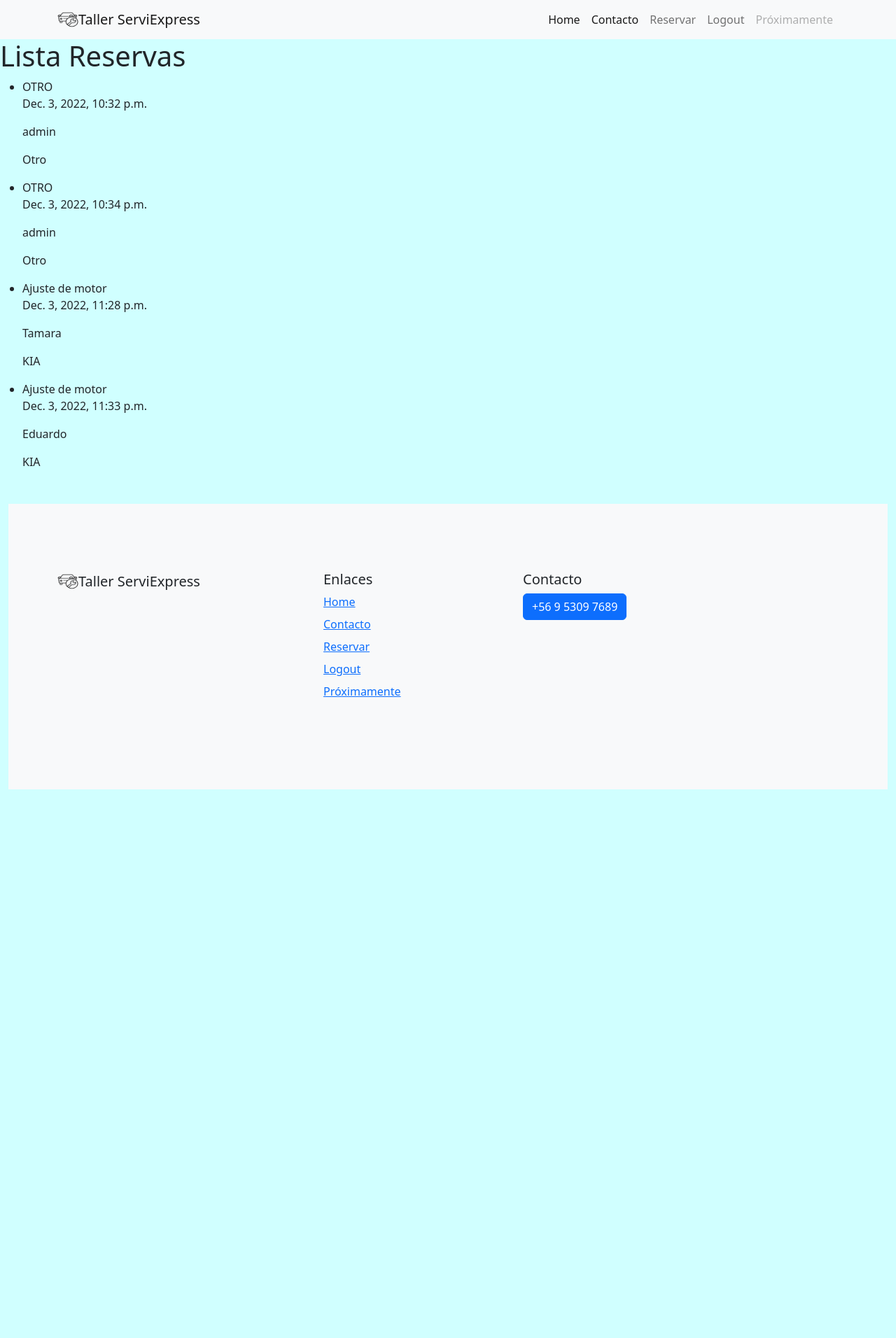
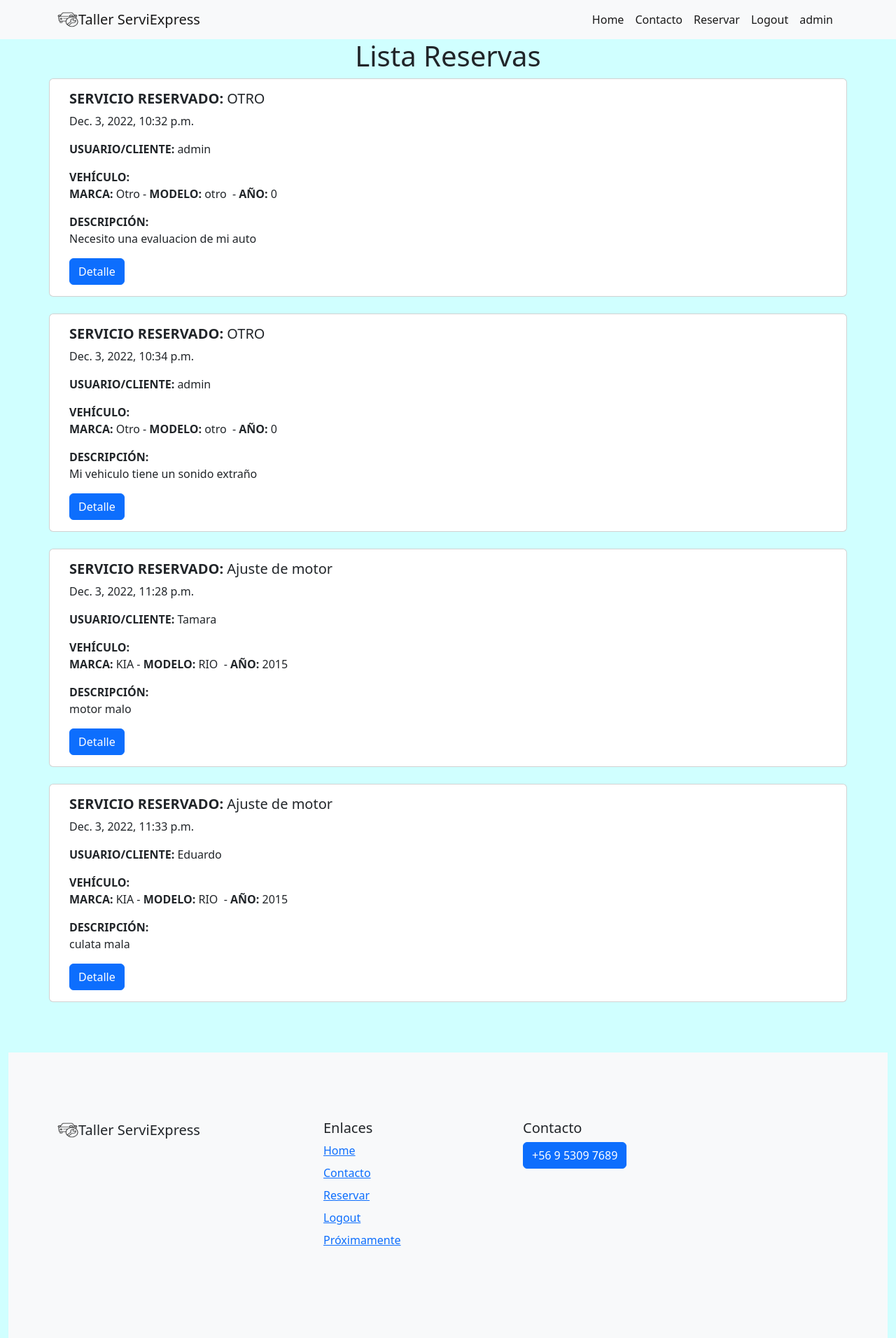
Before and after one commit to Guvtam/desarrolloArquitectura, a Django app: page /listaReservas/ in a window 1280 px wide. Shown: the whole page at 70% size. Before the commit the page ends 1128 px from the top, so only its background shows below. Run offline with Django 4.2, Linux system fonts and the light colour scheme; a user stored in the database is signed in; data comes from the database, SQL or seed files in the repository; both versions use the stored data as it was after the commit; parts of the project's set-up code (start-up, migrations or seed data) failed here and were passed over.

Commit message:
cambios y mejora

```diff
--- a/task/admin.py
+++ b/task/admin.py
@@ -7,3 +7,4 @@
 admin.site.register(Servicio)
 admin.site.register(Reserva)
 admin.site.register(Vehiculo)
+#admin.site.register()
--- a/task/models.py
+++ b/task/models.py
@@ -30,7 +30,8 @@ class Reserva(models.Model):
     user = models.ForeignKey(User, on_delete=models.CASCADE)
     vehiculo = models.ForeignKey(Vehiculo, on_delete=models.CASCADE)
     reserva = models.DateField(auto_now_add=False, auto_now=False)
-    hora = models.TimeField(auto_now_add=False, auto_now=False,blank=True)
+    hora = models.TimeField(null=True)
+    descripcion = models.TextField(blank=True)
 
     def __str__(self):
-        return self.user.username
+        return self.descripcion
--- a/task/static/task/css/style.css
+++ b/task/static/task/css/style.css
@@ -1,3 +1,7 @@
 body {
     background-color: #d0ffff;
 }
+
+#reserva{
+    text-align: center;
+}
--- a/task/templates/base.html
+++ b/task/templates/base.html
@@ -30,23 +30,24 @@
                 <a class="nav-link active" aria-current="page" href="{% url 'contacto' %}">Contacto</a>
               </li>
               {% if user.is_authenticated %}
+
               <li class="nav-item">
-                <a class="nav-link" href="{% url 'reservar' %}">Reservar</a>
+                <a class="nav-link active" href="{% url 'reservar' %}">Reservar</a>
               </li>
               <li class="nav-item">
-                <a class="nav-link" href="{% url 'cerrarSesion' %}">Logout</a>
+                <a class="nav-link active" href="{% url 'cerrarSesion' %}">Logout</a>
+              </li>
+              <li class="nav-item">
+                <a class="nav-link active" href="#">{{ user.username }}</a>
               </li>
               {% else %}
               <li class="nav-item">
-                <a class="nav-link" href="{% url 'iniciarSesion' %}">Login</a>
+                <a class="nav-link active" href="{% url 'iniciarSesion' %}">Login</a>
               </li>
               <li class="nav-item">
-                <a class="nav-link" href="{% url 'registrarse' %}">Registrate</a>
+                <a class="nav-link active" href="{% url 'registrarse' %}">Registrate</a>
               </li>
               {% endif %}
-              <li class="nav-item">
-                <a class="nav-link disabled">Próximamente</a>
-              </li>
             </ul>
           </div>
         </div>
--- a/task/templates/list_reservas.html
+++ b/task/templates/list_reservas.html
@@ -3,17 +3,28 @@
 {% block content%}
 {% load static %}
 
-<h1>Lista Reservas</h1>
+<h1 style="text-align: center;">Lista Reservas</h1>
+{% for reserva in reservas %}
+<div class="container-md">
+    <div class="row">
+<div class="card" >
+    <div class="card-body">
+      <h5 class="card-title"><strong>SERVICIO RESERVADO:</strong>&nbsp;{{reserva.servicio}}</h5>
+      <p>{{reserva.fecha}}</p>
+      <p class="card-text"><strong>USUARIO/CLIENTE:</strong> {{reserva.user.username}}</p>
+      <p class="card-text"><strong>VEHÍCULO: </strong><br><strong>MARCA: </strong>{{reserva.vehiculo}}&nbsp;-&nbsp;<strong>MODELO: </strong>{{reserva.vehiculo.modelo}} &nbsp;-&nbsp;<strong>AÑO: </strong>{{reserva.vehiculo.anno}}</p>
 
-<ul>
-    {% for reserva in reservas %}
+      <p class="card-text"><strong>DESCRIPCIÓN:</strong><br> {{reserva.descripcion}}</p>
 
-    <li>{{reserva.servicio}}</li>
-    <p>{{reserva.fecha}}</p>
-    <p>{{reserva.user.username}}</p>
-    <p>{{reserva.vehiculo}}</p>
+      <a href="#" class="btn btn-primary">Detalle</a>
+    </div>
+  </div>
+</div>
+
+</div>
+<br>
 {% endfor %}
-</ul>
+
 
 
 
--- a/task/templates/login.html
+++ b/task/templates/login.html
@@ -3,7 +3,7 @@
 {% block content %}
 {% load static %}
 
-
+<br><br>
 
 
 <main class="container">
--- a/task/views.py
+++ b/task/views.py
@@ -42,6 +42,23 @@ def registrarse(request):
             'error': 'La contraseña no coincide'
         })
 
+
+def iniciarSesion(request):
+    if request.method == 'GET':
+        return render(request,'login.html',{
+            'form' : AuthenticationForm
+        })
+    else:
+        user = authenticate(request, username=request.POST['username'], password=request.POST['password'])
+        if user is None:
+            return render(request,'login.html',{
+                'form' : AuthenticationForm,
+                'error' : 'Usuario o Constraseña Incorrectos'
+            })
+        else:
+            login(request, user)
+            return render(request,'contacto.html')
+
 @login_required
 def reservar(request):
     if request.method == 'GET':
@@ -61,23 +78,6 @@ def reservar(request):
             'form' : ReservaForm,
             'error': 'Ingresa un valor válido'
         })
-
-
-def iniciarSesion(request):
-    if request.method == 'GET':
-        return render(request,'login.html',{
-            'form' : AuthenticationForm
-        })
-    else:
-        user = authenticate(request, username=request.POST['username'], password=request.POST['password'])
-        if user is None:
-            return render(request,'login.html',{
-                'form' : AuthenticationForm,
-                'error' : 'Usuario o Constraseña Incorrectos'
-            })
-        else:
-            login(request, user)
-            return render(request,'contacto.html')
 
 @login_required
 def cerrarSesion(request):
```
Also changed, not shown: task/forms.py (+15 -2 lines), task/templates/reservar.html (+8 -28 lines), db.sqlite3, task/migrations/0001_initial.py, task/migrations/0002_remove_servicio_valor_reserva_hora.py (deleted), task/migrations/0003_remove_reserva_hora_servicio_valor.py (deleted), task/migrations/0004_reserva_hora.py (deleted), task/migrations/0005_remove_reserva_hora_alter_reserva_reserva.py (deleted), task/migrations/0006_reserva_hora.py (deleted).
